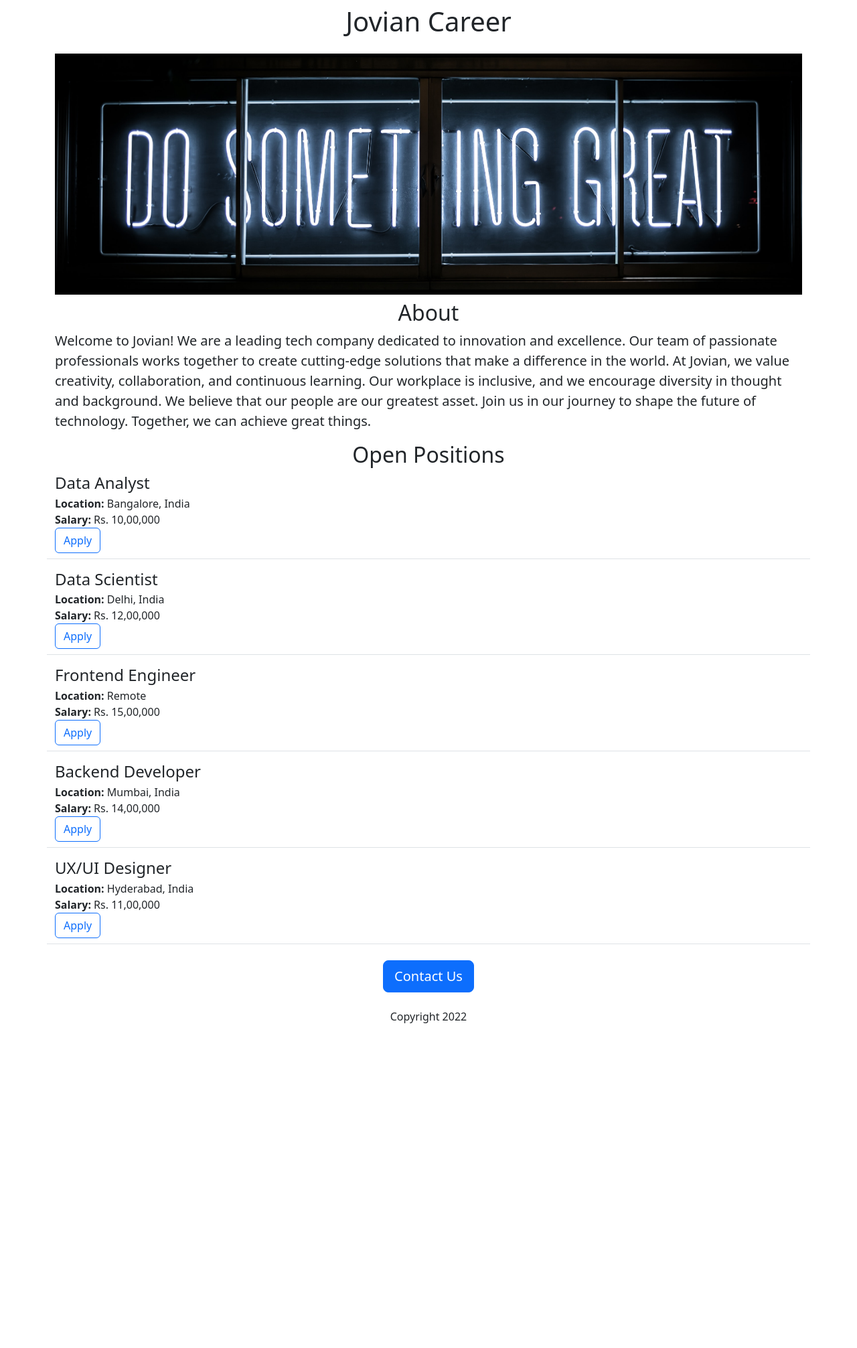
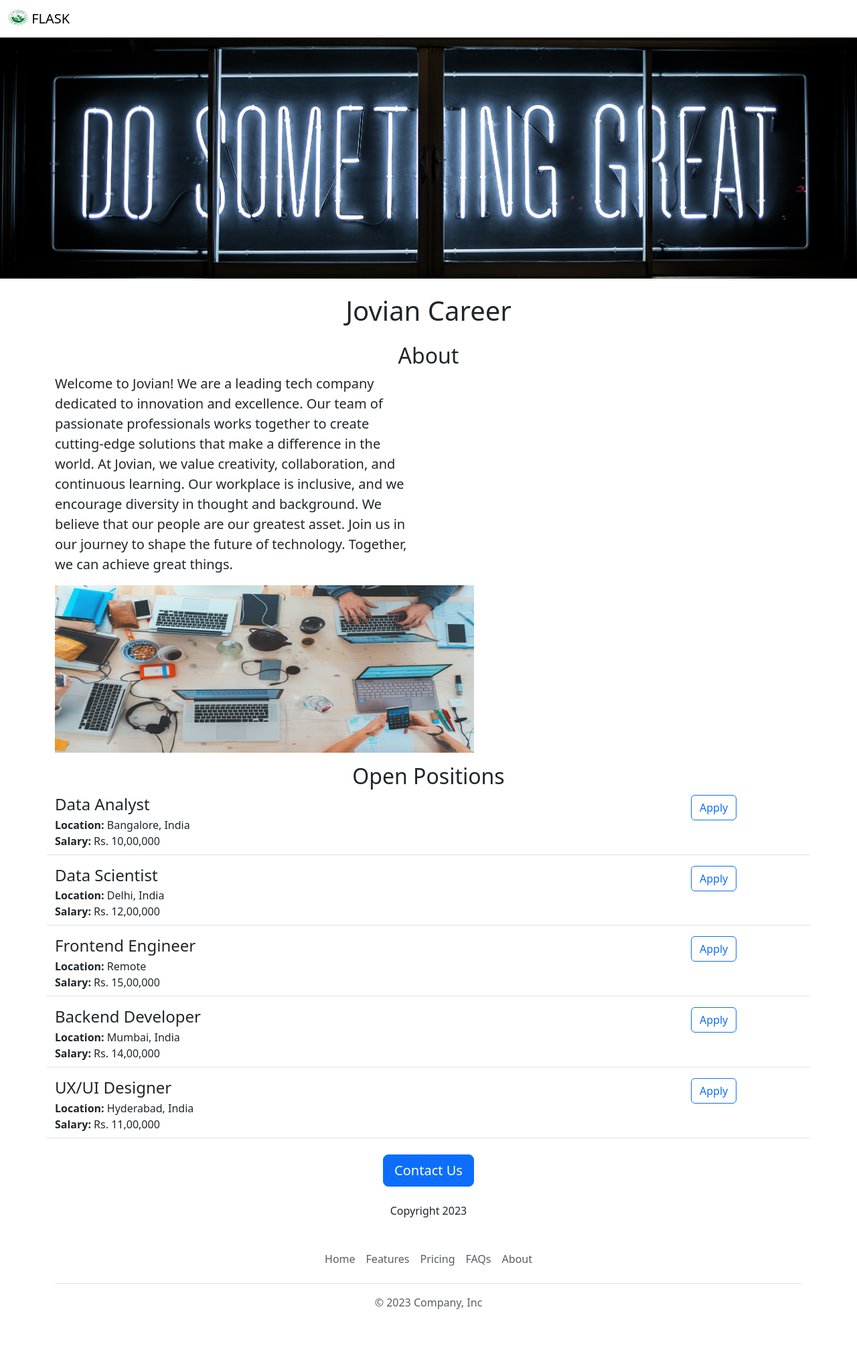
Before and after one commit to UCHIHA-MADRA/website, a Flask app: page / in a window 1280 px wide. Shown: the whole page at 67% size. Before the commit the page ends 1528 px from the top, so only its background shows below. Run offline with Flask 3, Linux system fonts and the light colour scheme.

Commit message:
1:58 on 11/10/23

```diff
--- /dev/null
+++ b/templates/footer.html
@@ -0,0 +1,13 @@
+
+<div class="container">
+    <footer class="py-3 my-4">
+      <ul class="nav justify-content-center border-bottom pb-3 mb-3">
+        <li class="nav-item"><a href="https://flask-website-jtxf.onrender.com" class="nav-link px-2 text-body-secondary">Home</a></li>
+        <li class="nav-item"><a href="https://www.google.com" class="nav-link px-2 text-body-secondary">Features</a></li>
+        <li class="nav-item"><a href="#" class="nav-link px-2 text-body-secondary">Pricing</a></li>
+        <li class="nav-item"><a href="#" class="nav-link px-2 text-body-secondary">FAQs</a></li>
+        <li class="nav-item"><a href="#" class="nav-link px-2 text-body-secondary">About</a></li>
+      </ul>
+      <p class="text-center text-body-secondary">&copy; 2023 Company, Inc</p>
+    </footer>
+  </div>
--- a/templates/home.html
+++ b/templates/home.html
@@ -11,14 +11,19 @@
             height: 360px;
             width: 100%;
             object-fit: cover;
+            margin-bottom: 16px;
         }
     </style>
 </head>
 <body>
+    {% include 'nav.html' %}
+            <img class="img-fluid" id="banner" src="{{ url_for('static', filename='banner.jpg') }}" alt="Company Banner">
     <div class="container">
         <h1 class="text-center mt-2 mb-4">{{ company_name }} Career</h1>
-        <img class="img-fluid" id="banner" src="{{ url_for('static', filename='banner.jpg') }}" alt="Company Banner">
+        <!-- <img class="img-fluid" id="banner" src="{{ url_for('static', filename='banner.jpg') }}" alt="Company Banner"> -->
         <h2 class="text-center mt-2">About</h2>
+    <div class="row" style="margin-bottom: 16px;">
+        <div class="col-md-6">
         <p class="lead">
             Welcome to {{ company_name }}! We are a leading tech company dedicated to innovation and excellence. Our team of passionate professionals works together to create cutting-edge solutions that make a difference in the world.
 
@@ -26,6 +31,10 @@
 
             Join us in our journey to shape the future of technology. Together, we can achieve great things.
         </p>
+        </div class="d-none d-md-block col-md-6 ">
+        <!-- <img src="/static/people.jpg" style="height: auto;border-radius:4px;"> -->
+        <img src="/static/people.jpg" style="height: 250px;border-radius:4px;width:650px">
+    </div>
         <h2 class="text-center mt-2">Open Positions</h2>
         <div>
             {% for job in jobs %}
@@ -33,9 +42,10 @@
             {% endfor %}
         </div>
         <div class="text-center mt-4">
-            <button class="btn btn-primary btn-lg">Contact Us</button>
-            <p class="mt-4">Copyright 2022</p>
+            <a href=" mailto:hello@flask.ai?subject=Question%20about%20Job%20Openings&body=My%20Name%3A%20%3Cyour%20name%20here%3E%0D%0AMy%20Question%3A%3Center%20question%20here%3E%0D%0A " class="btn btn-primary btn-lg">Contact Us</a>
+            <p class="mt-4">Copyright 2023</p>
         </div>
     </div>
+    {% include 'footer.html' %}
 </body>
 </html>
--- a/templates/jobitem.html
+++ b/templates/jobitem.html
@@ -8,7 +8,7 @@
         <div><b>Salary:</b> {{ job['salary'] }}</div>
         {% endif %}
     </div>
-    <div>
-        <button type="button" class="btn btn-outline-primary">Apply</button>
+    <div class="col-2 padding-right:16px">
+        <a herf="mailto:prabhuchaturvedi28@gmail.com?subject=Apllication%20for%20{{job['title']}}&body=My%20Name%3A%20%3Cyour%20name%20here%3E%0D%0AMy%20Resume%20Link%3A%3Cresume%20link%3E%0D%0AMy%20LinkedIn%20Link%3A%3Clinkedin%20in%3E " type="button" class="btn btn-outline-primary float-right align-middle">Apply</a>
     </div>
 </div>
--- /dev/null
+++ b/templates/nav.html
@@ -0,0 +1,9 @@
+<nav class="navbar shadow-sm">
+    <div class="container-fluid">
+      <a class="navbar-brand" href="#">
+        <img src="/static/logo.png" alt="Logo" width="30" height="24" class="d-inline-block align-text-top">
+        FLASK
+      </a>
+    </div>
+  </nav>
+  <div style="height: auto;"></div>
```
Also changed, not shown: static/logo.png (added), static/people.jpg (added).
